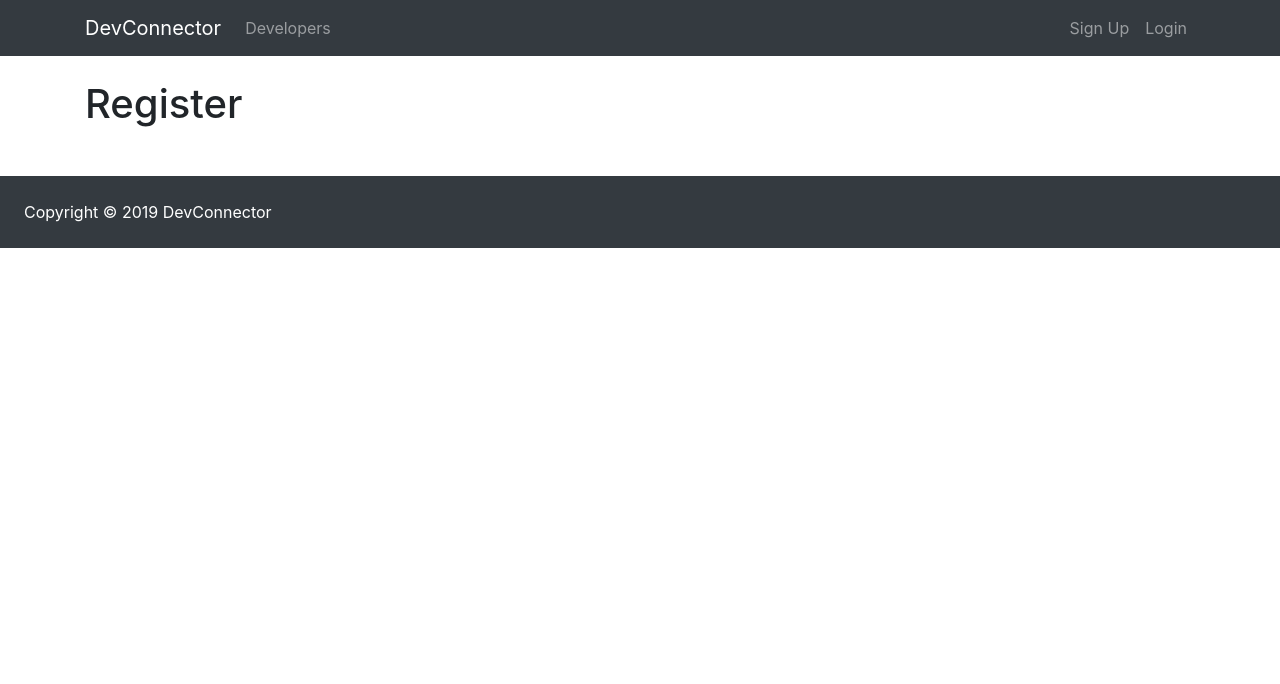
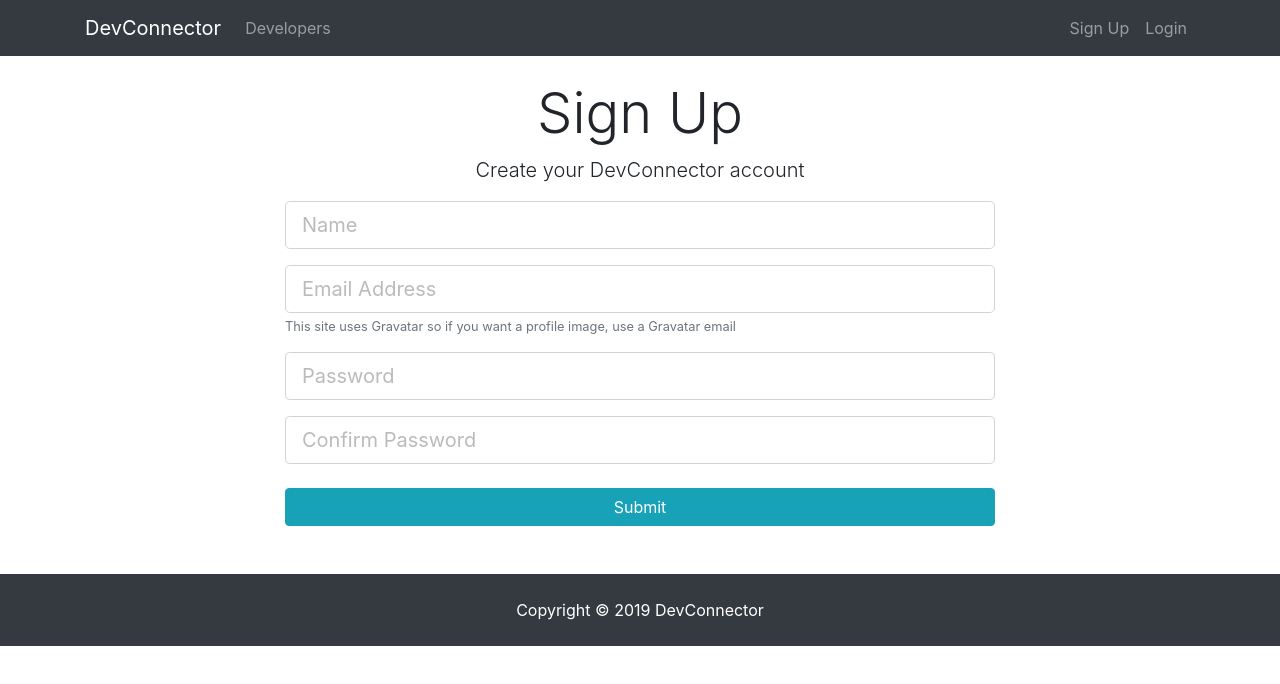
Before and after one commit to michal-kowalewski-lendico/project-devconnector, a React (Create React App) app in the folder client/: page /register in a window 1280 px wide. Shown: the top 684 px of the page. Built offline with nearby package versions, Linux system fonts and the light colour scheme.

Commit message:
added Register component

```diff
--- a/client/src/components/auth/Register.js
+++ b/client/src/components/auth/Register.js
@@ -1,10 +1,97 @@
 import React, { Component } from "react";
 
 class Register extends Component {
+  constructor() {
+    super();
+    this.state = {
+      name: "",
+      email: "",
+      password: "",
+      password2: "",
+      errors: {}
+    };
+
+    this.onChange = this.onChange.bind(this);
+    this.onSubmit = this.onSubmit.bind(this);
+  }
+
+  onChange(e) {
+    this.setState({ [e.target.name]: e.target.value });
+  }
+
+  onSubmit(e) {
+    e.preventDefault();
+
+    const newUser = {
+      name: this.state.name,
+      email: this.state.email,
+      password: this.state.password,
+      password2: this.state.password2
+    };
+
+    console.log(newUser);
+  }
+
   render() {
     return (
-      <div>
-        <h1>Register</h1>
+      <div className="register">
+        <div className="container">
+          <div className="row">
+            <div className="col-md-8 m-auto">
+              <h1 className="display-4 text-center">Sign Up</h1>
+              <p className="lead text-center">
+                Create your DevConnector account
+              </p>
+              <form onSubmit={this.onSubmit}>
+                <div className="form-group">
+                  <input
+                    type="text"
+                    className="form-control form-control-lg"
+                    placeholder="Name"
+                    name="name"
+                    value={this.state.name}
+                    onChange={this.onChange}
+                  />
+                </div>
+                <div className="form-group">
+                  <input
+                    type="email"
+                    className="form-control form-control-lg"
+                    placeholder="Email Address"
+                    name="email"
+                    value={this.state.email}
+                    onChange={this.onChange}
+                  />
+                  <small className="form-text text-muted">
+                    This site uses Gravatar so if you want a profile image, use
+                    a Gravatar email
+                  </small>
+                </div>
+                <div className="form-group">
+                  <input
+                    type="password"
+                    className="form-control form-control-lg"
+                    placeholder="Password"
+                    name="password"
+                    value={this.state.password}
+                    onChange={this.onChange}
+                  />
+                </div>
+                <div className="form-group">
+                  <input
+                    type="password"
+                    className="form-control form-control-lg"
+                    placeholder="Confirm Password"
+                    name="password2"
+                    value={this.state.password2}
+                    onChange={this.onChange}
+                  />
+                </div>
+                <input type="submit" className="btn btn-info btn-block mt-4" />
+              </form>
+            </div>
+          </div>
+        </div>
       </div>
     );
   }
--- a/client/src/components/layout/Footer.js
+++ b/client/src/components/layout/Footer.js
@@ -2,7 +2,7 @@
 
 export default () => {
   return (
-    <footer className="bg-dark text-white mt-5 p-4">
+    <footer className="bg-dark text-white mt-5 p-4 text-center">
       Copyright &copy; {new Date().getFullYear()} DevConnector
     </footer>
   );
```
